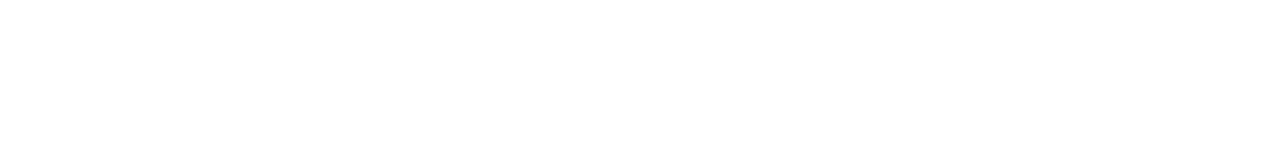
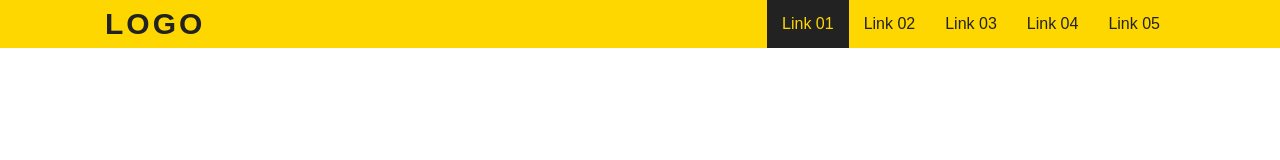
Before and after one commit to ayozo/simple-nav, a plain HTML site: page index.html in a window 1280 px wide. Drawn offline with Linux system fonts and the light colour scheme.

Commit message:
Create sitenav

```diff
--- a/css/styles.css
+++ b/css/styles.css
@@ -11,3 +11,46 @@ body {
 	margin: 0;
 	font-family: "Arial", sans-serif;
 }
+.container	{
+	max-width: 1100px;
+	padding: 0 15px;
+	margin: 0 auto;
+}
+.sitenav {
+	background-color: gold;
+}
+.sitenav__container {
+	display: flex;
+	justify-content: space-between;
+	align-items: center;
+	flex-wrap: wrap;
+}
+.sitenav__logo {
+	font-weight: bold;
+	text-transform: uppercase;
+	text-decoration: none;
+	font-size: 30px;
+	letter-spacing: 3px;
+	color: #222;
+	transition: color 0.3s ease;
+}
+.sitenav__logo:hover {
+	color: white;
+}
+.sitenav__list {
+	display: flex;
+	margin: 0;
+	padding: 0;
+	list-style-type: none;
+}
+.sitenav__link {
+	display: block;
+	padding: 15px;
+	text-decoration: none;
+	color: #222;
+}
+.sitenav__item--active .sitenav__link,
+.sitenav__link:hover {
+	color: gold;
+	background-color: #222;
+}
--- a/index.html
+++ b/index.html
@@ -4,8 +4,20 @@
 	<meta charset="UTF-8">
 	<meta name="viewport" content="width=device-width, initial-scale=1.0">
 	<title>Document</title>
+	<link rel="stylesheet" href="css/styles.css">
 </head>
 <body>
-
+	<div class="sitenav">
+		<div class="container sitenav__container">
+			<a href="#" class="sitenav__logo">Logo</a>
+			<ul class="sitenav__list">
+				<li class="sitenav__item sitenav__item--active"><a href="#" class="sitenav__link">Link 01</a></li>
+				<li class="sitenav__item"><a href="#" class="sitenav__link">Link 02</a></li>
+				<li class="sitenav__item"><a href="#" class="sitenav__link">Link 03</a></li>
+				<li class="sitenav__item"><a href="#" class="sitenav__link">Link 04</a></li>
+				<li class="sitenav__item"><a href="#" class="sitenav__link">Link 05</a></li>
+			</ul>
+		</div>
+	</div>
 </body>
 </html>
```
